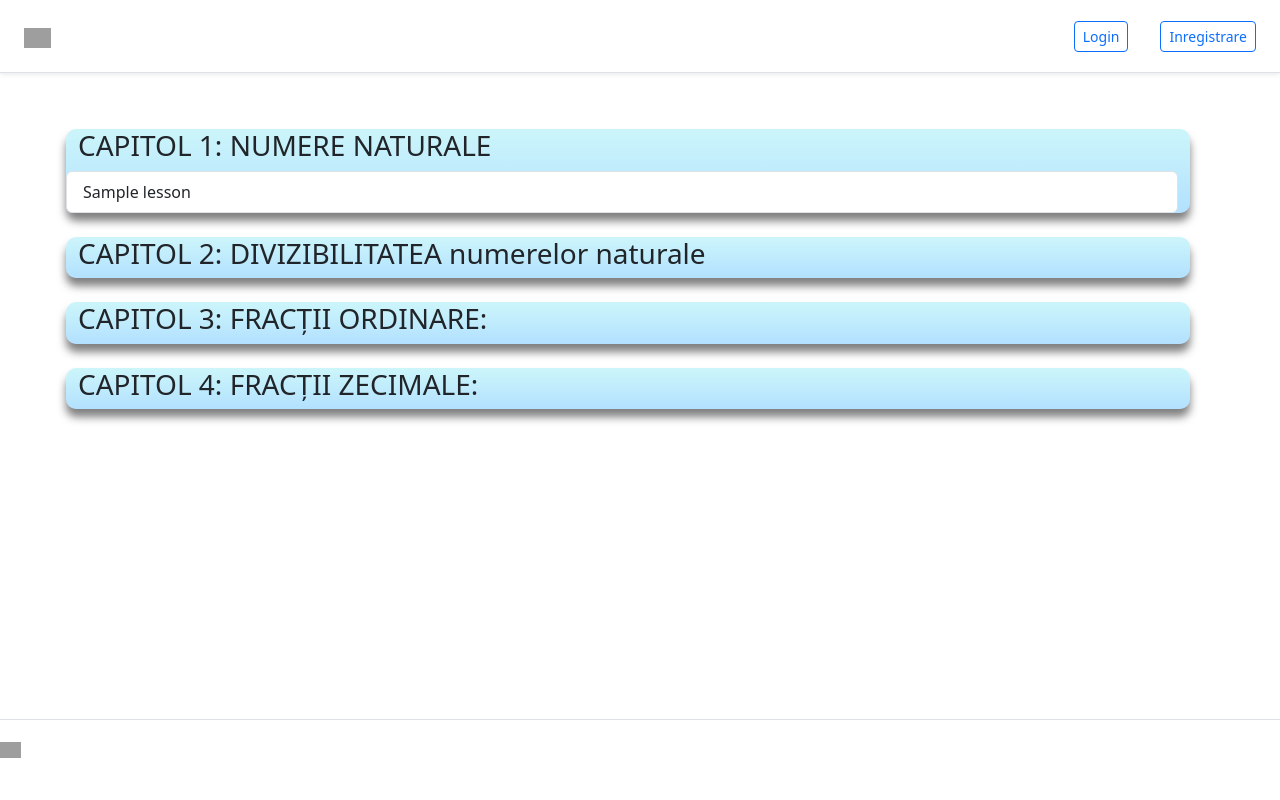
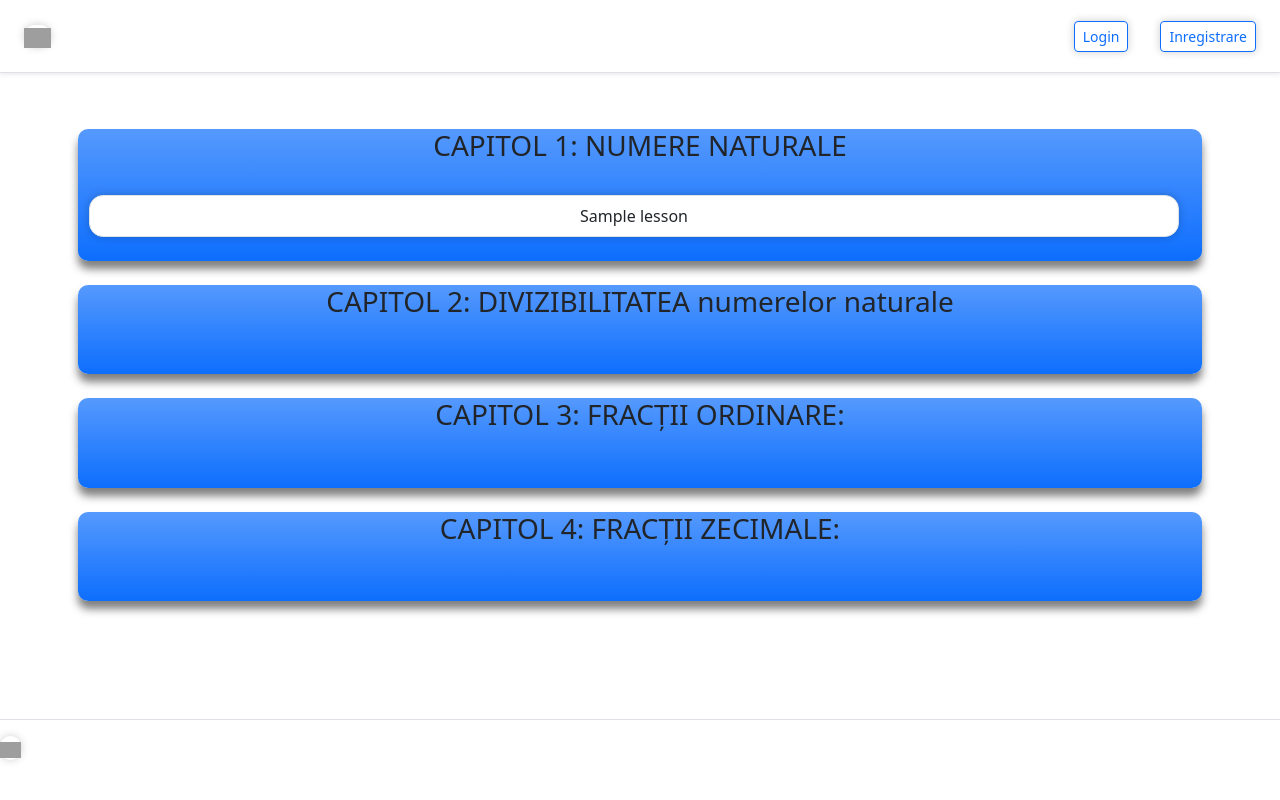
Before and after one commit to Spider-999/unihack-2024, a Python web app: template Templates/templates/pages/invata/clase_mate/clasa5.html in a window 1280 px wide. Run offline with Jinja, Linux system fonts and the light colour scheme; the template is opened without the code that fills it: most values are stand-ins (such as "Sample title", 1, 10 or a date in 2020); grey boxes are pictures that could not be loaded.

Commit message:
lessons html and class html

```diff
--- a/Templates/templates/pages/invata/clase_mate/clasa5.html
+++ b/Templates/templates/pages/invata/clase_mate/clasa5.html
@@ -7,20 +7,34 @@
         box-shadow: 0 8px 8px 0 rgb(0, 0, 0, 0.5);
         transition: 0.3s;
         border-radius: 10px;
-        background-image: linear-gradient(to bottom , rgba(1, 207, 231, 0.2), rgba(1, 155, 255,0.3));
+        background-image: linear-gradient(to bottom , rgba(13, 110, 253, 0.7), rgba(13, 110, 253, 1));
         width: 100%;
     }
 
     .row:hover {
+        background-image: linear-gradient(to bottom , rgba(13, 110, 253, 0.6), rgba(13, 110, 253, 0.9));
         box-shadow: 0 8px 16px 0 rgba(0,0,0,0.7);
+        border-radius: 6px;
+        transition: 0.3s;
+    }
+
+    a{
+        border-radius: 14px;
+        transition: 0.3s;
+        box-shadow: 0 0px 8px 0 rgba(0,0,0,0.2);
+        content-align: middle;
+    }
+
+    a:hover{
+        border-radius: 10px;
+        background-image: linear-gradient(to bottom , rgba(13, 110, 253, 0.6), rgba(13, 110, 253, 0.9));
+        transition: 0.3s;
+        box-shadow: 0 0px 8px 0 rgba(0,0,0,0.8);
     }
 
     .container {
+
         padding: 32px 8px;
-    }
-
-    a:hover{
-        box-shadow: 0 0px 8px 0 rgba(0,0,0,0.7);
     }
 
     pc
@@ -32,36 +46,40 @@
     }
 </style>
 
-<div class="container">
+<div class="container" align="center">
     <div class="row">
         <h3>CAPITOL 1: NUMERE NATURALE</h3>
         <ul class="list-group">
+            <br>
             {% for lesson in lessons %}
 
             {% if lesson.id < 4 %}
-                <a href="{{ url_for('learn.lessons', page_id=5, capitol_id=1, lesson=lesson.id) }}" class="list-group-item list-group-item-action">
+                <a style="margin: auto; width: 98%;" href="{{ url_for('learn.lessons', page_id=5, capitol_id=1, lesson=lesson.id) }}" class="list-group-item list-group-item-action">
+                    {{lesson.title}}
+
+                </a>
+            {% endif %}
+
+            {% endfor %}
+            <br>
+        </ul>
+    </div>
+</br>
+
+    <div class="row">
+        <h3>CAPITOL 2: DIVIZIBILITATEA numerelor naturale</h3>
+        <ul class="list-group">
+            <br>
+            {% for lesson in lessons %}
+
+            {% if lesson.id >= 4 and lesson.id < 8%}
+                <a style="margin: auto; width: 98%;" href="{{ url_for('learn.lessons', page_id=5, capitol_id=1, lesson=lesson.id) }}" class="list-group-item list-group-item-action">
                     {{lesson.title}}
                 </a>
             {% endif %}
 
             {% endfor %}
-        </ul>
-    </div>
-
-</br>
-
-    <div class="row">
-        <h3>CAPITOL 2: DIVIZIBILITATEA numerelor naturale</h3>
-        <ul class="list-group">
-            {% for lesson in lessons %}
-
-            {% if lesson.id >= 4 and lesson.id < 8%}
-                <a href="{{ url_for('learn.lessons', page_id=5, capitol_id=1, lesson=lesson.id) }}" class="list-group-item list-group-item-action">
-                    {{lesson.title}}
-                </a>
-            {% endif %}
-
-            {% endfor %}
+            <br>
         </ul>
     </div>
     </br>
@@ -69,15 +87,17 @@
     <div class="row">
         <h3>CAPITOL 3: FRACȚII ORDINARE:</h3>
         <ul class="list-group">
+            <br>
             {% for lesson in lessons %}
 
             {% if lesson.id >= 8 and lesson.id < 11 %}
-                <a href="{{ url_for('learn.lessons', page_id=5, capitol_id=1, lesson=lesson.id) }}" class="list-group-item list-group-item-action">
+                <a style="margin: auto; width: 98%;" href="{{ url_for('learn.lessons', page_id=5, capitol_id=1, lesson=lesson.id) }}" class="list-group-item list-group-item-action">
                     {{lesson.title}}
                 </a>
             {% endif %}
 
             {% endfor %}
+            <br>
         </ul>
     </div>
     </br>
@@ -85,15 +105,17 @@
     <div class="row">
         <h3>CAPITOL 4: FRACȚII ZECIMALE:</h3>
         <ul class="list-group">
+            <br>
             {% for lesson in lessons %}
 
             {% if lesson.id == 11%}
-                <a href="{{ url_for('learn.lessons', page_id=5, capitol_id=1, lesson=lesson.id) }}" class="list-group-item list-group-item-action">
+                <a style="margin: auto; width: 98%;" href="{{ url_for('learn.lessons', page_id=5, capitol_id=1, lesson=lesson.id) }}" class="list-group-item list-group-item-action">
                     {{lesson.title}}
                 </a>
             {% endif %}
 
             {% endfor %}
+            <br>
         </a>
         </ul>
     </div>
--- a/Templates/templates/pages/invata/clase_mate/lectii_mate/capitol1/lectia1.html
+++ b/Templates/templates/pages/invata/clase_mate/lectii_mate/capitol1/lectia1.html
@@ -9,7 +9,7 @@
         border-radius: 4px;
         width: device-width;
         height: device-height;
-        background-image: linear-gradient(to bottom , rgba(48, 59, 209, 0.2), rgba(1, 155, 255,0.3));
+        background-image: linear-gradient(to bottom , rgba(13, 110, 253, 0.5), rgba(13, 110, 253, 0.8));
 
         align: center;
     }
```
